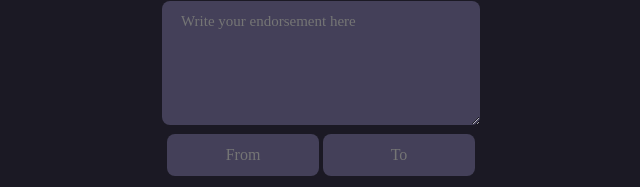
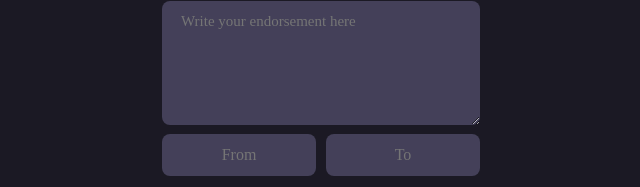
Before and after one commit to ArAmber/we-are-champions, a website built with Vite: page index.html in a window 1280 px wide. Shown: the part 198-385 px from the top of the page, 319-959 px from the left. Built offline with nearby package versions, Linux system fonts and the light colour scheme; no server answers.

Commit message:
try to fix flex box bug

```diff
--- a/index.css
+++ b/index.css
@@ -41,15 +41,13 @@ h1 {
     padding:12px 19px;
 }
 
-#from-to{
+.from-to{
     display: flex;
-    justify-content: space-between;
-    margin:0px;
 }
 
 input {
-    margin: 9px 0 5px 0px;
-    width: 148px;
+    margin: 9px 5px;
+    width: 150px;
     height: 40px;
     background: #444059;
     border-radius: 8px;
```
